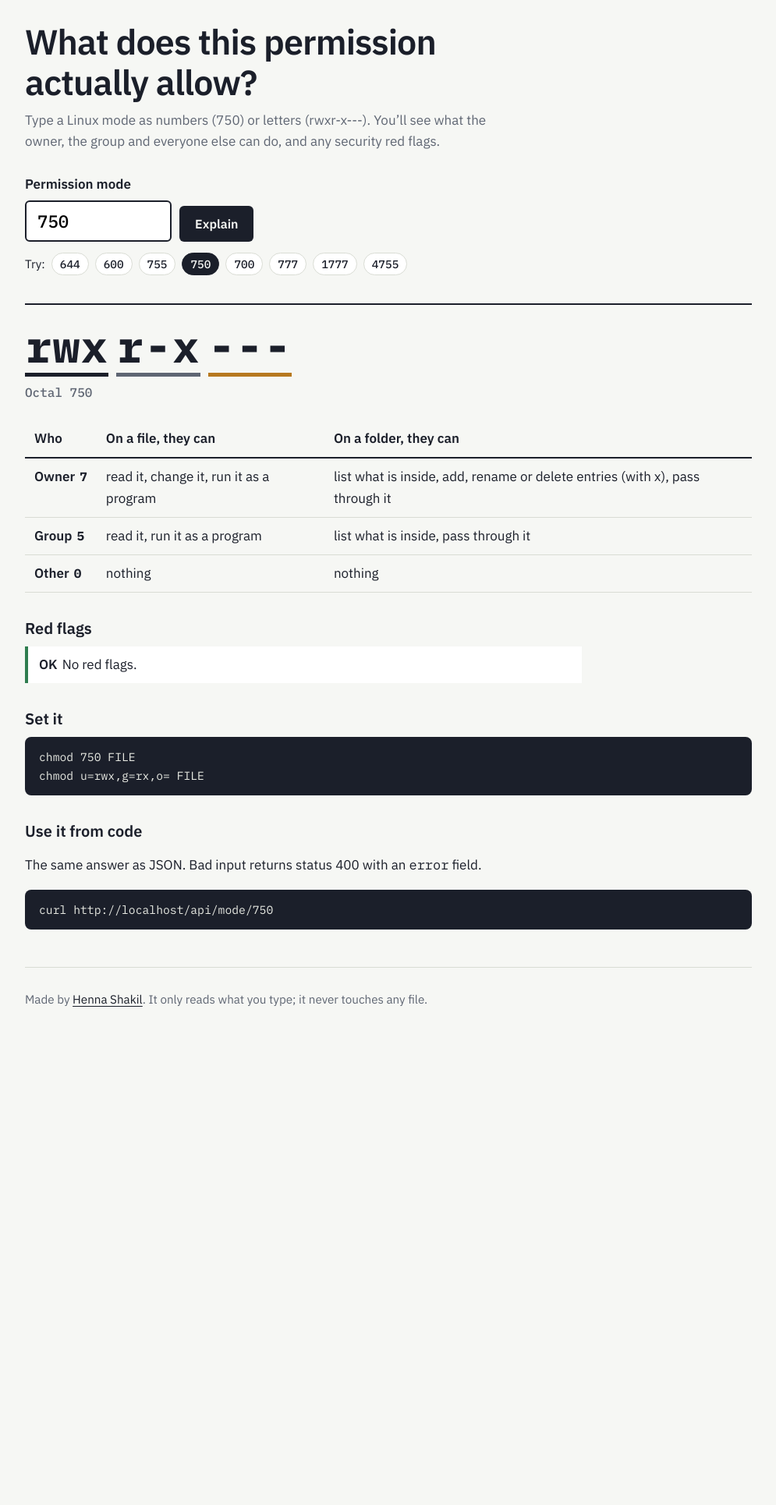
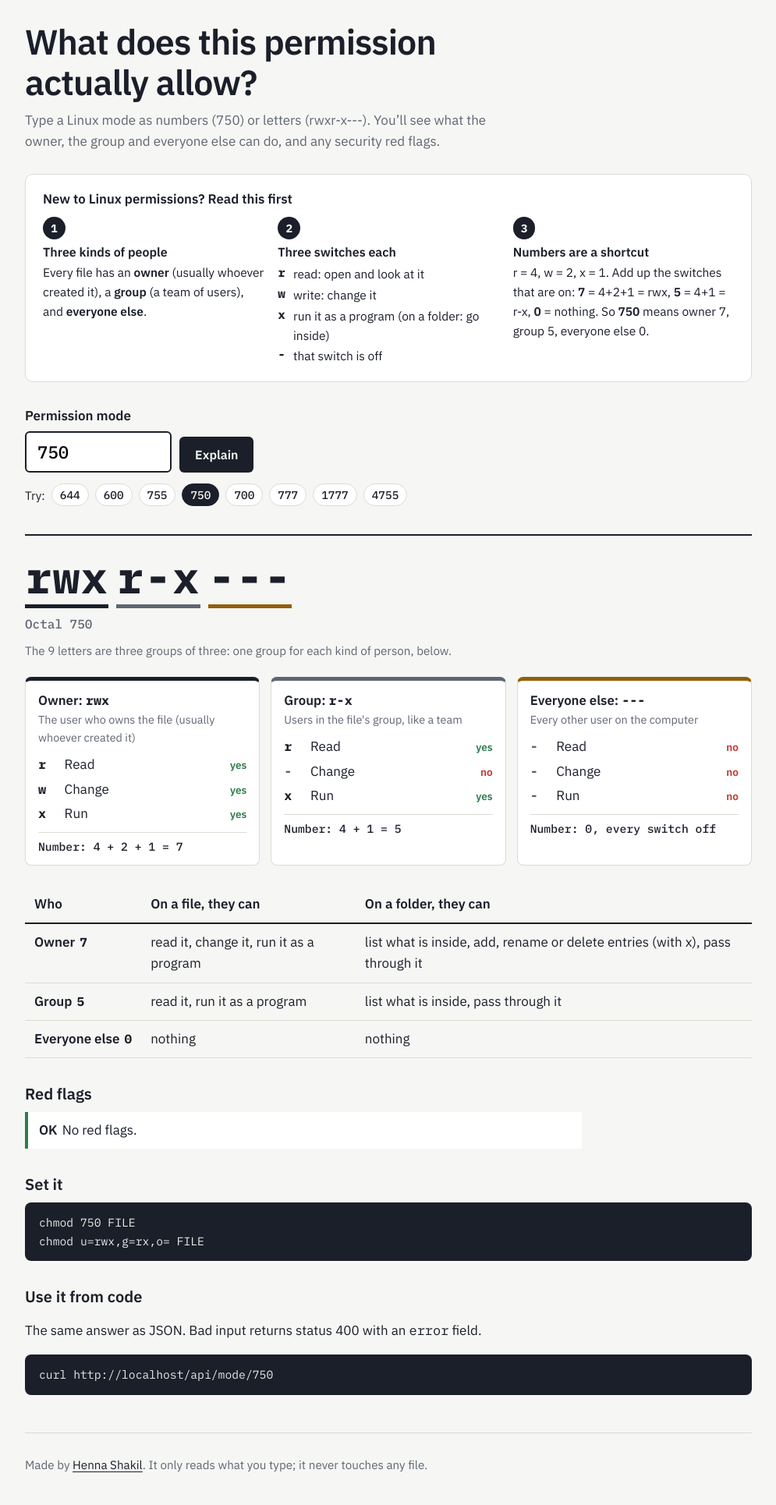
Before and after one commit to Hennashakil/chmod-calculator, a Flask app: page / in a window 1280 px wide. Shown: the part 69-1999 px from the top of the page at 78% size, without its empty margins (142-1137 px from the left). Before the commit the page ends 1360 px from the top, so only its background shows below. Run offline with Flask 3, Linux system fonts and the light colour scheme.

Commit message:
Beginner guide: explain r, w, x and how the digits add up

```diff
--- a/modes.py
+++ b/modes.py
@@ -10,6 +10,15 @@ OCTAL_RE = re.compile(r"^[0-7]{3,4}$")
 SYMBOLIC_RE = re.compile(r"^[-dlbcps]?([r-][w-][xsS-])([r-][w-][xsS-])([r-][w-][xtT-])$")
 
 WHO = ("owner", "group", "other")
+
+# Plain words for beginners: who each set of letters is for, and what each letter means
+LABEL = {"owner": "Owner", "group": "Group", "other": "Everyone else"}
+WHO_PLAIN = {
+    "owner": "the user who owns the file (usually whoever created it)",
+    "group": "users in the file's group, like a team",
+    "other": "every other user on the computer",
+}
+SWITCHES = (("r", 4, "read"), ("w", 2, "change"), ("x", 1, "run"))
 SETUID, SETGID, STICKY = 4, 2, 1
 
 
@@ -70,6 +79,20 @@ def _abilities(value):
     return file_can or ["nothing"], dir_can or ["nothing"]
 
 
+def _switches(value):
+    """Each letter as a switch: [{letter, on, value, meaning}], plus the sum, like 4 + 1 = 5."""
+    switches = [{"letter": letter, "on": bool(value & v), "value": v, "meaning": meaning}
+                for letter, v, meaning in SWITCHES]
+    on = [str(sw["value"]) for sw in switches if sw["on"]]
+    if not on:
+        total = "0, every switch off"
+    elif len(on) == 1:
+        total = f"{on[0]}"
+    else:
+        total = f"{' + '.join(on)} = {value}"
+    return switches, total
+
+
 def _warnings(special, perms):
     owner, group, other = perms
     w = []
@@ -104,8 +127,13 @@ def explain(text):
     classes = []
     for who, value in zip(WHO, perms):
         file_can, dir_can = _abilities(value)
+        switches, total = _switches(value)
         classes.append({
             "who": who,
+            "label": LABEL[who],
+            "who_plain": WHO_PLAIN[who],
+            "switches": switches,
+            "sum": total,
             "digit": value,
             "bits": to_symbolic(0, [value, 0, 0])[:3],
             "file": file_can,
--- a/templates/index.html
+++ b/templates/index.html
@@ -11,7 +11,7 @@
 <style>
   :root {
     --ink: #1B1F2A; --paper: #F6F7F4; --rule: #D9DCD4; --steel: #5F6673;
-    --allow: #2F7D4F; --deny: #C2362B; --stop: #B7791F; --info: #3B5B8C;
+    --allow: #2F7D4F; --deny: #C2362B; --stop: #935F0A; --info: #3B5B8C;
     --mono: "IBM Plex Mono", ui-monospace, Menlo, Consolas, monospace;
     --sans: "IBM Plex Sans", system-ui, -apple-system, "Segoe UI", Roboto, sans-serif;
   }
@@ -58,8 +58,36 @@
 
   pre { background: var(--ink); color: #E8EAE3; padding: 14px 18px; border-radius: 8px; overflow-x: auto; font: 400 0.92rem/1.6 var(--mono); margin: 0; }
   code { font-family: var(--mono); }
+  /* Quick guide for beginners */
+  .guide { margin: 0 0 30px; padding: 20px 22px; background: #fff; border: 1.5px solid var(--rule); border-radius: 10px; }
+  .guide-title { font: 600 1.05rem var(--sans); margin: 0 0 12px; }
+  .guide ol { list-style: none; margin: 0; padding: 0; display: grid; grid-template-columns: repeat(3, minmax(0, 1fr)); gap: 18px; counter-reset: g; }
+  .guide li { counter-increment: g; }
+  .guide li::before { content: counter(g); display: inline-grid; place-items: center; width: 1.8rem; height: 1.8rem; border-radius: 50%; background: var(--ink); color: var(--paper); font: 700 0.9rem var(--mono); margin-bottom: 6px; }
+  .guide h3 { font: 600 1rem var(--sans); margin: 0 0 4px; }
+  .guide p { margin: 0; font-size: 0.97rem; }
+  .guide dl { display: grid; grid-template-columns: auto minmax(0, 1fr); gap: 2px 10px; margin: 6px 0 0; font-size: 0.97rem; }
+  .guide dt { font: 700 1rem var(--mono); }
+  .guide dd { margin: 0; }
+
+  /* Decoded: each person's three switches */
+  .decoded { display: grid; grid-template-columns: repeat(3, minmax(0, 1fr)); gap: 14px; margin: 0 0 26px; }
+  .person { background: #fff; border: 1.5px solid var(--rule); border-top: 5px solid; border-radius: 8px; padding: 14px 16px; }
+  .person.owner { border-top-color: var(--ink); } .person.group { border-top-color: var(--steel); } .person.other { border-top-color: var(--stop); }
+  .person h3 { font: 600 1.05rem var(--sans); margin: 0; }
+  .person .plain { color: var(--steel); font-size: 0.9rem; margin: 2px 0 10px; }
+  .person ul { list-style: none; margin: 0 0 10px; padding: 0; display: grid; gap: 4px; }
+  .person li { display: grid; grid-template-columns: 1.6rem minmax(0, 1fr) auto; gap: 8px; align-items: baseline; }
+  .person li code { font: 700 1.05rem var(--mono); }
+  .person li .st { font: 600 0.85rem var(--sans); }
+  .person li.on .st { color: var(--allow); } .person li.off .st { color: var(--deny); }
+  .person li.off code { color: var(--steel); }
+  .person .sum { font: 500 0.92rem var(--mono); border-top: 1px solid var(--rule); padding-top: 8px; margin: 0; }
+  .hint { color: var(--steel); font-size: 0.95rem; margin: -14px 0 22px; }
+
   footer { margin-top: 48px; padding: 28px 0 40px; border-top: 1px solid var(--rule); color: var(--steel); font-size: 0.95rem; }
   @media (max-width: 640px) { header nav a.hide-sm { display: none; } th, td { padding: 8px 6px; } }
+  @media (max-width: 760px) { .guide ol, .decoded { grid-template-columns: minmax(0, 1fr); } }
 </style>
 </head>
 <body>
@@ -76,6 +104,29 @@
   <main>
     <h1>What does this permission actually allow?</h1>
     <p class="lede">Type a Linux mode as numbers (750) or letters (rwxr-x---). You’ll see what the owner, the group and everyone else can do, and any security red flags.</p>
+
+    <section class="guide" aria-labelledby="guide-title">
+      <h2 id="guide-title" class="guide-title">New to Linux permissions? Read this first</h2>
+      <ol>
+        <li>
+          <h3>Three kinds of people</h3>
+          <p>Every file has an <b>owner</b> (usually whoever created it), a <b>group</b> (a team of users), and <b>everyone else</b>.</p>
+        </li>
+        <li>
+          <h3>Three switches each</h3>
+          <dl>
+            <dt>r</dt><dd>read: open and look at it</dd>
+            <dt>w</dt><dd>write: change it</dd>
+            <dt>x</dt><dd>run it as a program (on a folder: go inside)</dd>
+            <dt>-</dt><dd>that switch is off</dd>
+          </dl>
+        </li>
+        <li>
+          <h3>Numbers are a shortcut</h3>
+          <p>r = 4, w = 2, x = 1. Add up the switches that are on: <b>7</b> = 4+2+1 = rwx, <b>5</b> = 4+1 = r-x, <b>0</b> = nothing. So <b>750</b> means owner 7, group 5, everyone else 0.</p>
+        </li>
+      </ol>
+    </section>
 
     <form action="/" method="get" role="search">
       <div>
@@ -96,13 +147,29 @@
     <section class="result" aria-labelledby="res-title">
       <h2 id="res-title" class="modeline">{% for c in result.classes %}<span class="t {{ c.who }}">{{ result.symbolic[loop.index0*3:loop.index0*3+3] }}</span>{% endfor %}</h2>
       <p class="sub">Octal {{ result.octal }}{% if result.special %}, with {{ result.special|join(" and ") }}{% endif %}</p>
+      <p class="hint">The {{ result.symbolic|length }} letters are three groups of three: one group for each kind of person, below.{% if result.special %} An <code>s</code>, <code>S</code>, <code>t</code> or <code>T</code> in place of x is a special switch, explained under Red flags.{% endif %}</p>
+
+      <div class="decoded">
+      {% for c in result.classes %}
+        <section class="person {{ c.who }}" aria-label="{{ c.label }}: {{ c.bits }}">
+          <h3>{{ c.label }}: <code>{{ result.symbolic[loop.index0*3:loop.index0*3+3] }}</code></h3>
+          <p class="plain">{{ c.who_plain|capitalize }}</p>
+          <ul>
+          {% for sw in c.switches %}
+            <li class="{{ 'on' if sw.on else 'off' }}"><code>{{ sw.letter if sw.on else '-' }}</code><span>{{ sw.meaning|capitalize }}</span><span class="st">{{ 'yes' if sw.on else 'no' }}</span></li>
+          {% endfor %}
+          </ul>
+          <p class="sum">Number: {{ c.sum }}</p>
+        </section>
+      {% endfor %}
+      </div>
 
       <div class="scroll">
         <table>
           <thead><tr><th scope="col">Who</th><th scope="col">On a file, they can</th><th scope="col">On a folder, they can</th></tr></thead>
           <tbody>
           {% for c in result.classes %}
-            <tr><td class="who">{{ c.who|capitalize }}<code>{{ c.digit }}</code></td><td>{{ c.file|join(", ") }}</td><td>{{ c.folder|join(", ") }}</td></tr>
+            <tr><td class="who">{{ c.label }}<code>{{ c.digit }}</code></td><td>{{ c.file|join(", ") }}</td><td>{{ c.folder|join(", ") }}</td></tr>
           {% endfor %}
           </tbody>
         </table>
@@ -116,7 +183,7 @@
       </ul>
 
       <h2>Set it</h2>
-      <pre><code>{{ result.chmod_octal }}
+      <pre tabindex="0"><code>{{ result.chmod_octal }}
 {{ result.chmod_symbolic }}</code></pre>
     </section>
     {% endif %}
@@ -124,11 +191,11 @@
     <section id="api" aria-labelledby="api-title">
       <h2 id="api-title">Use it from code</h2>
       <p>The same answer as JSON. Bad input returns status 400 with an <code>error</code> field.</p>
-      <pre><code>curl {{ request.host_url }}api/mode/{{ result.octal if result else "750" }}</code></pre>
+      <pre tabindex="0"><code>curl {{ request.host_url }}api/mode/{{ result.octal if result else "750" }}</code></pre>
     </section>
   </main>
 
-  <footer>Made by <a href="https://github.com/Hennashakil">Henna Shakil</a>. It only reads what you type; it never touches any file.</footer>
+  <footer>Made by <a href="https://hennashakil.github.io/">Henna Shakil</a>. It only reads what you type; it never touches any file.</footer>
 </div>
 </body>
 </html>
```
Also changed, not shown: tests/test_app.py (+20 -0 lines), README.md.
